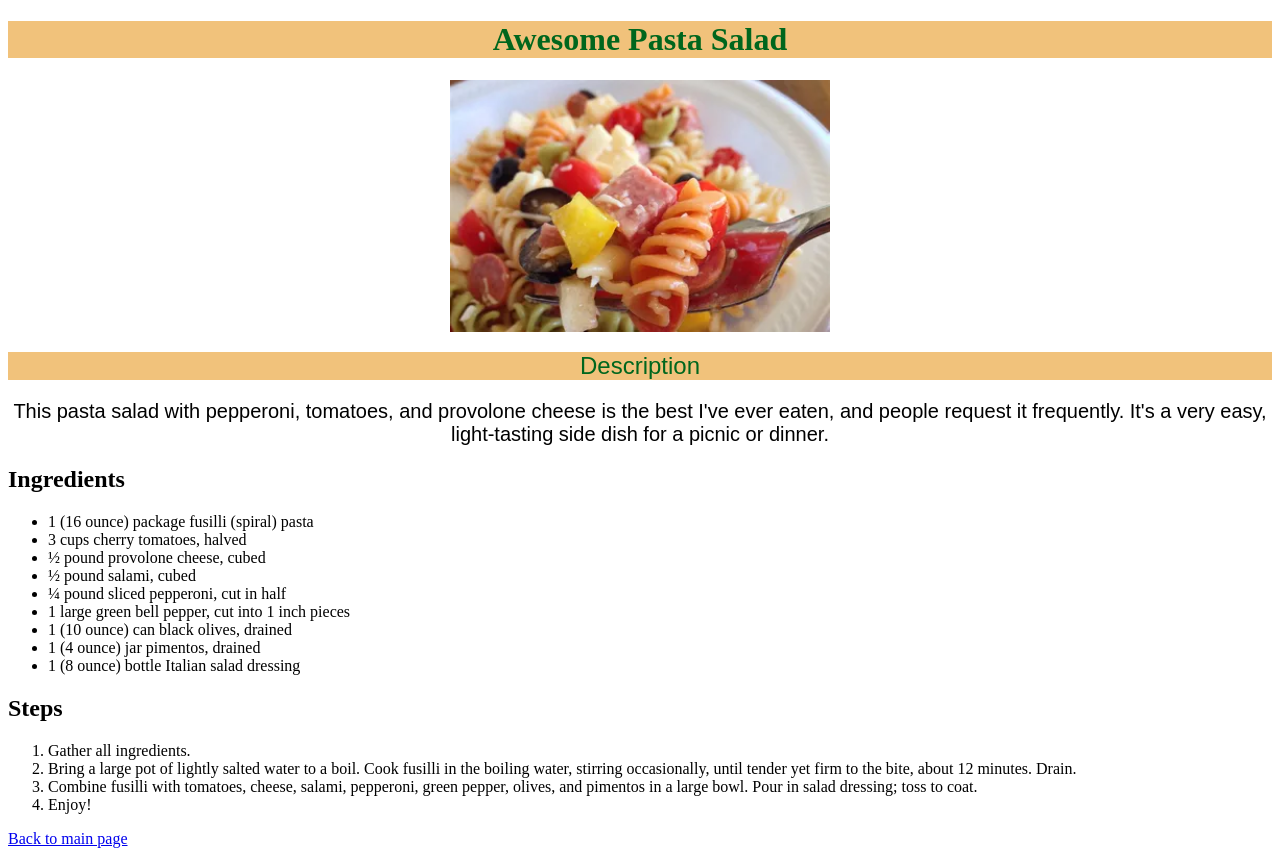
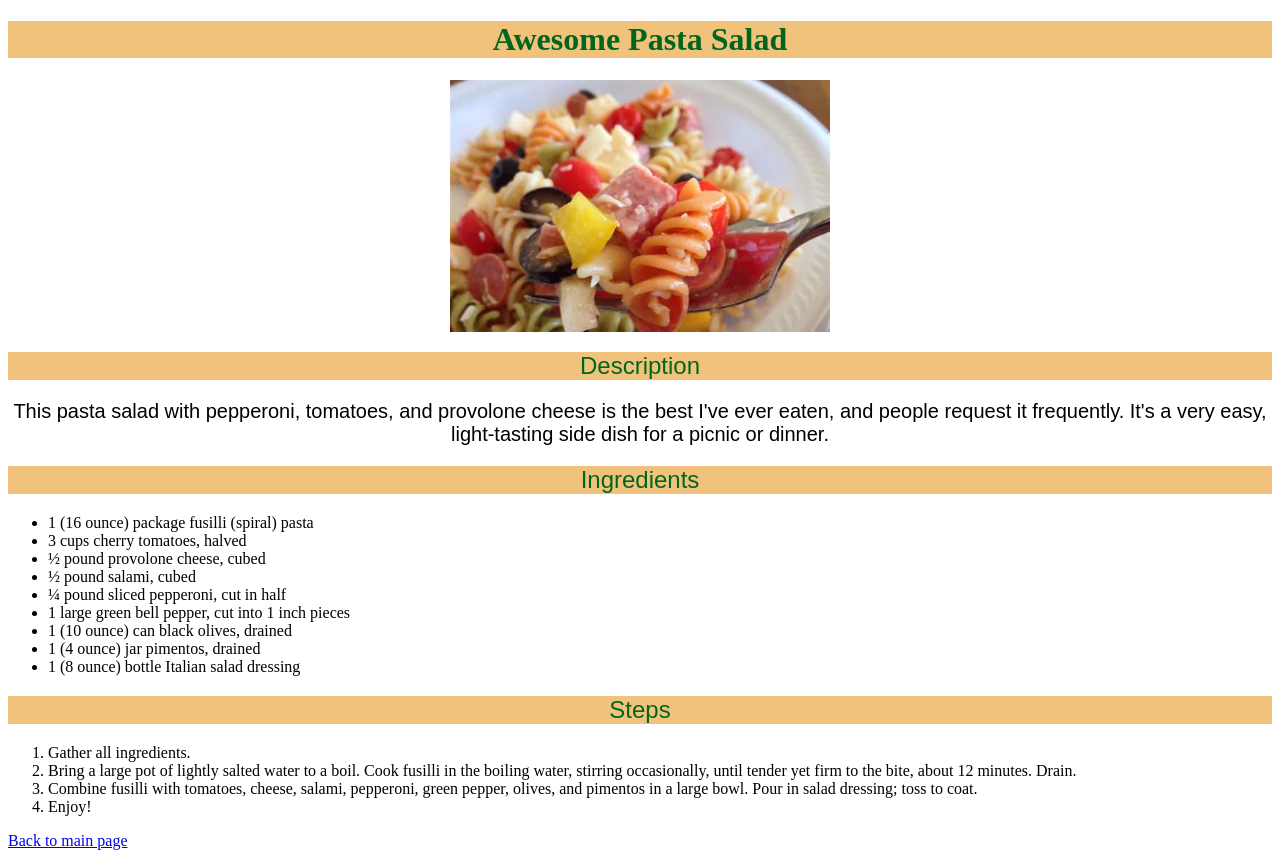
Before and after one commit to medium-sofy/odin-recipes2, a plain HTML site: page recipes/salad.html in a window 1280 px wide. Drawn offline with Linux system fonts and the light colour scheme.

Commit message:
Change style of ingredients, steps headers in all recipe pages

```diff
--- a/recipes/salad.html
+++ b/recipes/salad.html
@@ -14,7 +14,7 @@
     <h2 class="description-header">Description</h2>
     <p class="description-para">This pasta salad with pepperoni, tomatoes, and provolone cheese is the best I've ever eaten, and people request it frequently. It's a very easy, light-tasting side dish for a picnic or dinner.</p>
 
-    <h2>Ingredients</h2>
+    <h2 class="ingredients-header">Ingredients</h2>
     <ul>
         <li>1 (16 ounce) package fusilli (spiral) pasta</li>
 
@@ -35,7 +35,7 @@
         <li>1 (8 ounce) bottle Italian salad dressing</li>
     </ul>
 
-    <h2>Steps</h2>
+    <h2 class="steps-header">Steps</h2>
     <ol>
         <li>Gather all ingredients.</li>
         <li>Bring a large pot of lightly salted water to a boil. Cook fusilli in the boiling water, stirring occasionally, until tender yet firm to the bite, about 12 minutes. Drain.</li>
--- a/styles/style.css
+++ b/styles/style.css
@@ -20,7 +20,9 @@
     width: 30%;
 }
 
-.description-header{
+.description-header,
+.ingredients-header,
+.steps-header{
     text-align: center;
     background-color: #F1C27B;
     color: rgb(0, 102, 29);
```
